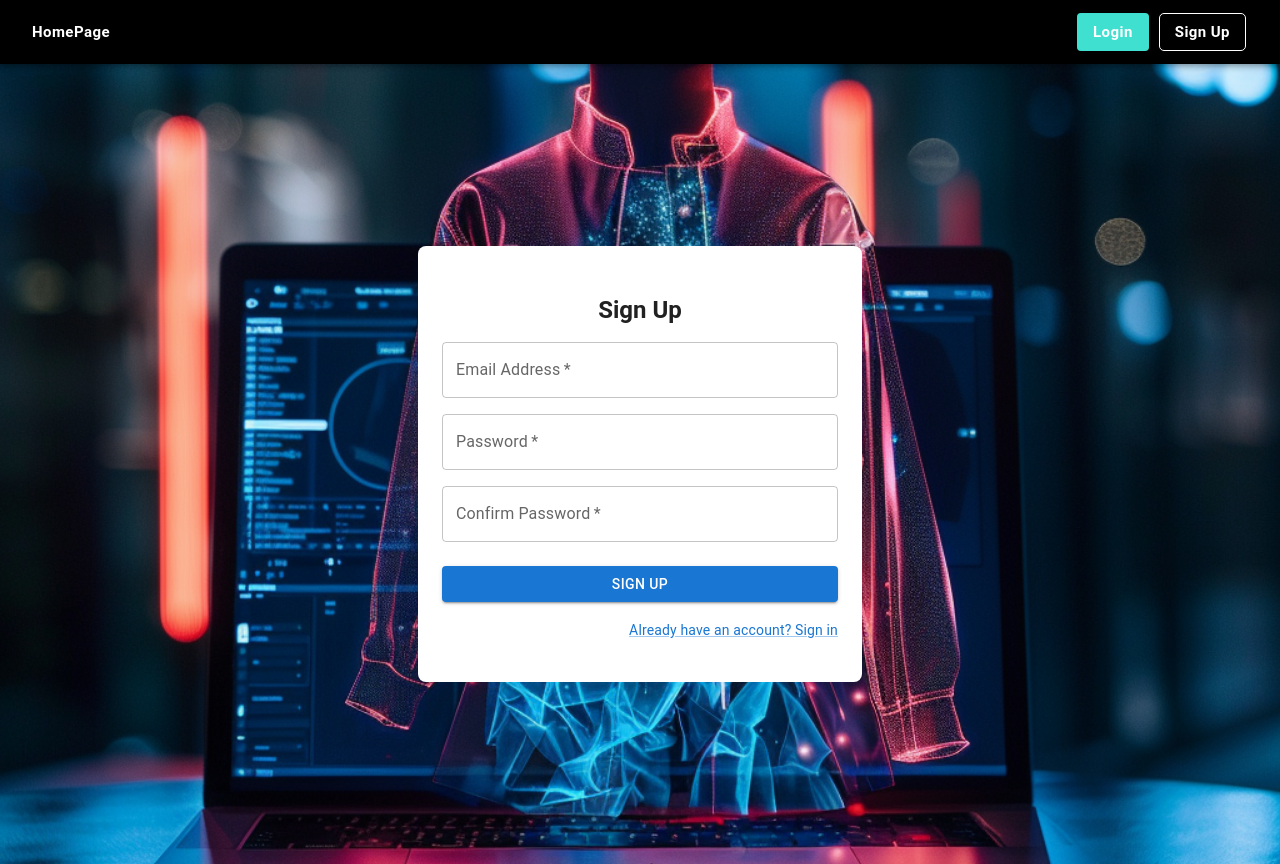
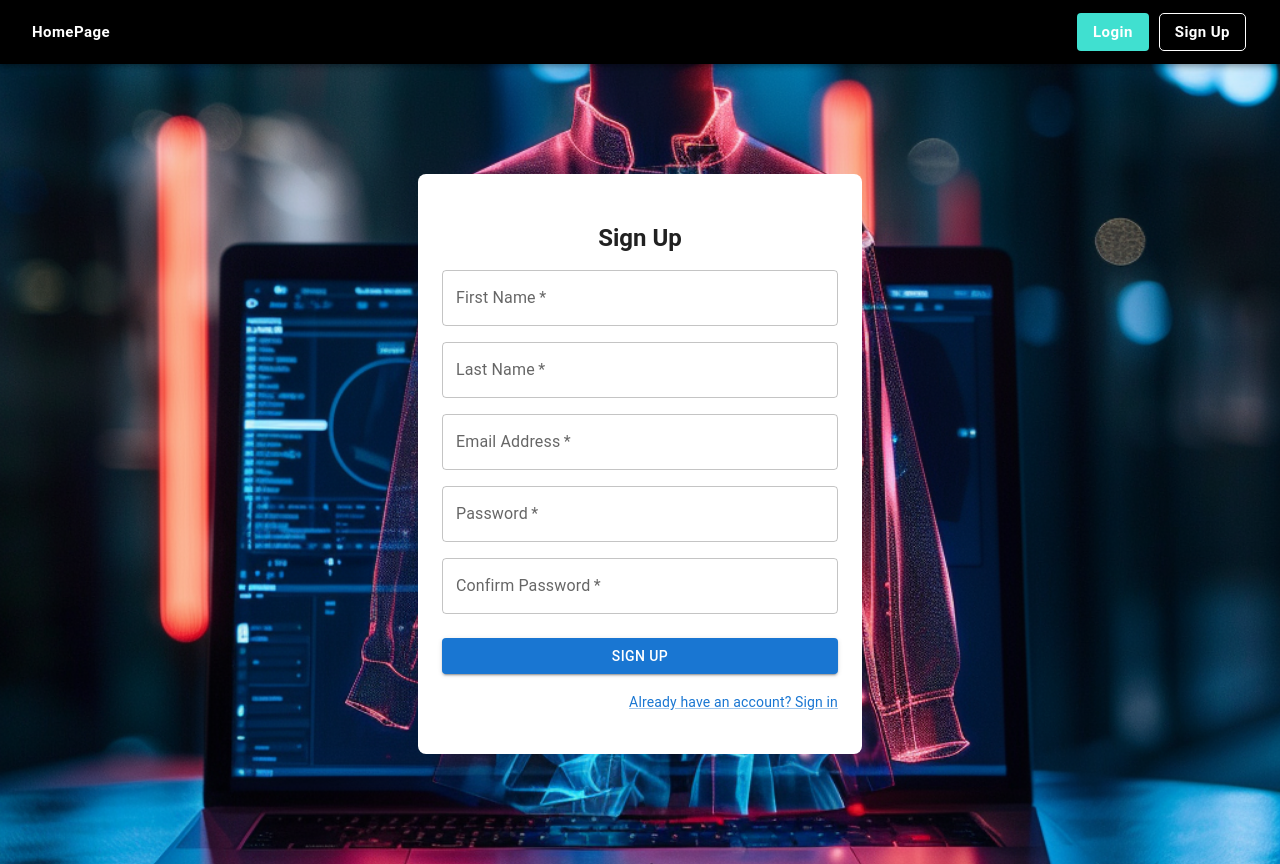
Before and after one commit to richardcolachagua/dream-closet, a React (Create React App) app: page /SignUpPage in a window 1280 px wide. Built offline with nearby package versions, Linux system fonts and the light colour scheme.

Commit message:
"Added text fields to signup page"

```diff
--- a/src/frontend/Pages/SignUpPage.jsx
+++ b/src/frontend/Pages/SignUpPage.jsx
@@ -22,6 +22,8 @@ const SignUpPage = () => {
 
   // Form validation schema using Yup
   const validationSchema = Yup.object().shape({
+    firstName: Yup.string().required("First Name is required"),
+    lastName: Yup.string().required("Last Name is required"),
     email: Yup.string()
       .email("Invalid email address")
       .required("Email is required"),
@@ -36,6 +38,8 @@ const SignUpPage = () => {
   // Formik for managing form state and submission
   const formik = useFormik({
     initialValues: {
+      firstName: "",
+      lastName: "",
       email: "",
       password: "",
       confirmPassword: "",
@@ -109,6 +113,44 @@ const SignUpPage = () => {
               {/* Signup form */}
               <form onSubmit={formik.handleSubmit}>
                 <Grid container spacing={2}>
+                  <Grid item xs={12}>
+                    <TextField
+                      required
+                      fullWidth
+                      id="firstName"
+                      name="firstName"
+                      label="First Name"
+                      autoComplete="given-name"
+                      value={formik.values.firstName}
+                      onChange={formik.handleChange}
+                      error={
+                        formik.touched.firstName &&
+                        Boolean(formik.errors.firstName)
+                      }
+                      helperText={
+                        formik.touched.firstName && formik.errors.firstName
+                      }
+                    />
+                  </Grid>
+                  <Grid item xs={12}>
+                    <TextField
+                      required
+                      fullWidth
+                      id="lastName"
+                      name="lastName"
+                      label="Last Name"
+                      autoComplete="family-name"
+                      value={formik.values.lastName}
+                      onChange={formik.handleChange}
+                      error={
+                        formik.touched.lastName &&
+                        Boolean(formik.errors.lastName)
+                      }
+                      helperText={
+                        formik.touched.lastName && formik.errors.lastName
+                      }
+                    />
+                  </Grid>
                   <Grid item xs={12}>
                     <TextField
                       required
```
